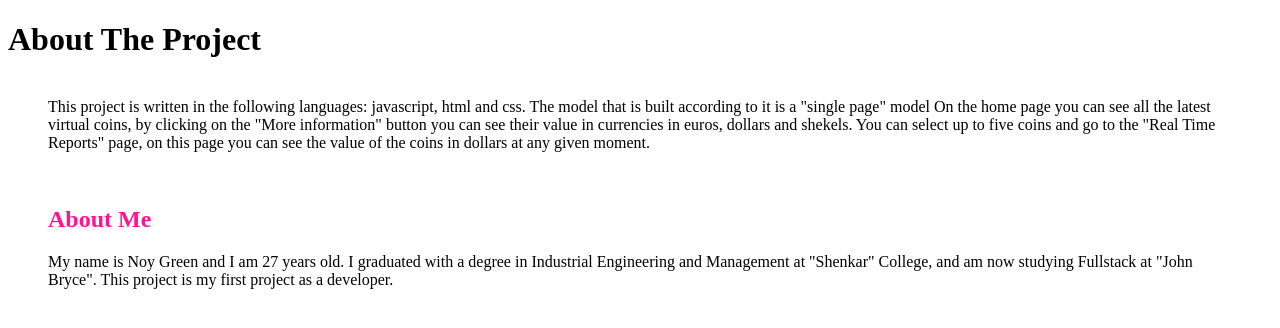
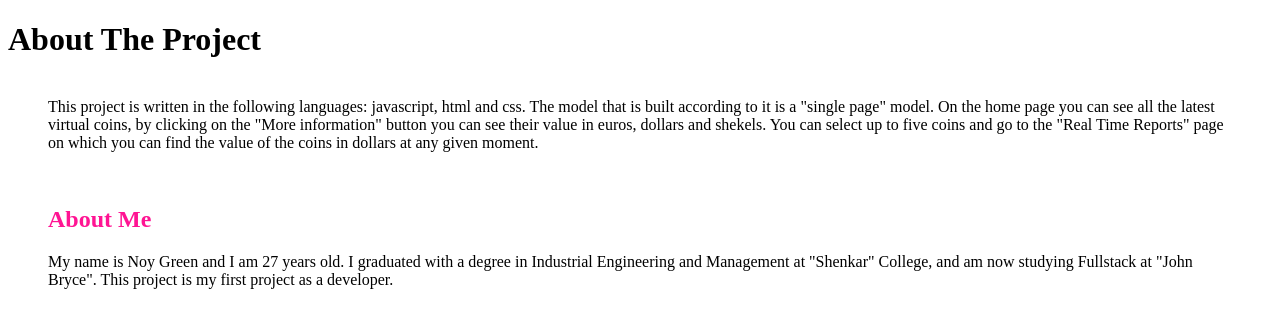
Before and after one commit to noy-green/VirtualCoinsNoyGreen, a plain HTML site: page components/about/about.html in a window 1280 px wide. Drawn offline with Linux system fonts and the light colour scheme.

Commit message:
changed3

```diff
--- a/components/about/about.html
+++ b/components/about/about.html
@@ -23,9 +23,9 @@
         <div id="text">
             <p style="text-align:left">
             This project is written in the following languages: javascript, html and css.
-            The model that is built according to it is a "single page" model
-            On the home page you can see all the latest virtual coins, by clicking on the "More information" button you can see their value in currencies in euros, dollars and shekels.
-            You can select up to five coins and go to the "Real Time Reports" page, on this page you can see the value of the coins in dollars at any given moment.
+            The model that is built according to it is a "single page" model.
+            On the home page you can see all the latest virtual coins, by clicking on the "More information" button you can see their value in euros, dollars and shekels.
+            You can select up to five coins and go to the "Real Time Reports" page on which you can find the value of the coins in dollars at any given moment.
             </p>
             <br>
         </div>
```
